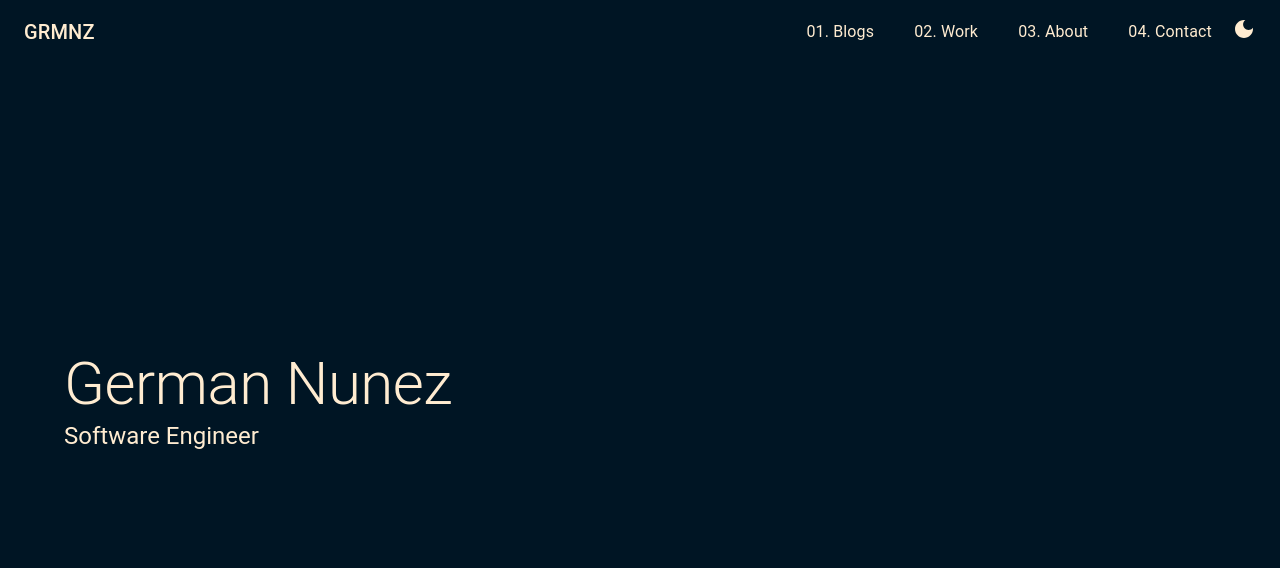
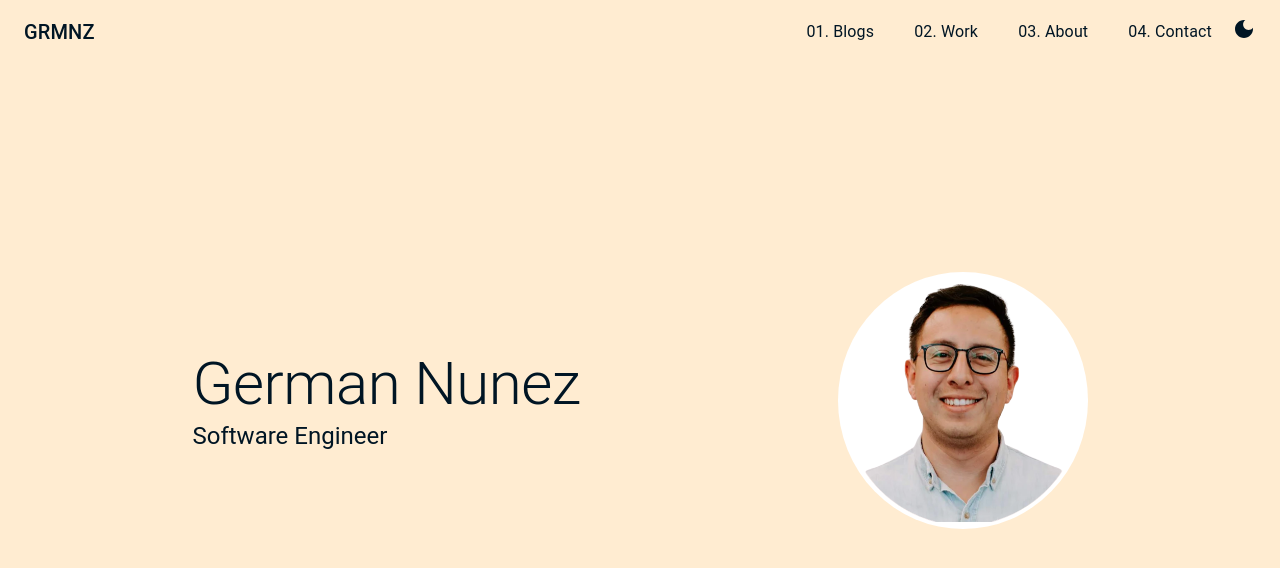
Before and after one commit to Germs31/summersalt-client, a React (Create React App) app: page / in a window 1280 px wide. Shown: the top 568 px of the page. Built offline with nearby package versions, Linux system fonts and the light colour scheme; a web font is replaced by a local one.

Commit message:
more theme work, light dark mode, update landing, context api debugging

```diff
--- a/src/App.tsx
+++ b/src/App.tsx
@@ -1,4 +1,4 @@
-import React from 'react';
+import React, { useState } from 'react';
 // React Router
 import {Routes, Route} from 'react-router'
 // Pages
@@ -9,28 +9,34 @@ import Contact from './pages/Contact'
 import Work from './pages/Work'
 // Components
 import Layout from './components/Layout'
-// MUI
-import { Button } from '@mui/material'
 // MUI Style and Theme
-import { ThemeProvider, CssBaseline } from "@mui/material";
-import { appTheme } from "./theme";
+import { ThemeProvider, CssBaseline, createTheme } from "@mui/material";
+import { lightAppTheme } from './themes/light'
+import { darkAppTheme } from './themes/dark'
+
 
 function App() {
+
+  const [ mode, setMode ] = useState<string>("light")
+
+  const theme = React.useMemo(
+    () => createTheme(mode === "light" ? lightAppTheme : darkAppTheme),
+    [mode]
+  )
+
   return (
-    <ThemeProvider theme={appTheme}>
-      <CssBaseline enableColorScheme/>
+    <ThemeProvider theme={theme}>
+      <CssBaseline enableColorScheme />
       <div className="app">
-      {/* <Button color="primary" variant="contained">hi</Button>
-      <Button color="secondary" variant="contained">bye</Button> */}
-            <Routes>
-              <Route element={<Layout/>}>
-                <Route path="/" element={<Landing/>}/>
-                <Route path='/about' element={<About/>}/>
-                <Route path='/blogs' element={<Blogs/>}/>
-                <Route path='/contact' element={<Contact/>}/>
-                <Route path='/work' element={<Work/>}/>
-              </Route>
-            </Routes>
+        <Routes>
+          <Route element={<Layout />}>
+            <Route path="/" element={<Landing />} />
+            <Route path="/about" element={<About />} />
+            <Route path="/blogs" element={<Blogs />} />
+            <Route path="/contact" element={<Contact />} />
+            <Route path="/work" element={<Work />} />
+          </Route>
+        </Routes>
       </div>
     </ThemeProvider>
   );
--- /dev/null
+++ b/src/context/StateProvider.ts
@@ -0,0 +1,37 @@
+import React, { useContext, useReducer } from 'react'
+
+const defaultState = {
+    user: {}
+}
+
+export const StateContext = React.createContext<any | {}> ({})
+
+export const AppState = () => {
+    const [ state = defaultState, dispatch ] = useContext(StateContext)
+    return {
+        applicationState: state,
+        setUser
+    }
+
+    function setUser(user: any) {
+        dispatch({type: "SET_USER", payload: user})
+    }
+}
+
+export const appReducer = ( state: any, action: any) => {
+    switch(action.type){
+        case "SET_USER":
+            return {...state, user: action.payload}
+        default:
+            return state
+    }
+}
+
+// export const StateProvider = (props: any) => {
+//     return (
+//         <></>
+//         // <StateContext.Provider value={ useReducer(appReducer, defaultState)}>
+//         //     {props.children}
+//         // </StateContext.Provider>
+//     )
+// }
--- a/src/index.tsx
+++ b/src/index.tsx
@@ -3,12 +3,15 @@ import ReactDOM from 'react-dom/client';
 import './index.css';
 import App from './App';
 import { BrowserRouter } from "react-router-dom";
+// import { StateProvider } from './context/StateProvider'
 
 const root = ReactDOM.createRoot(
   document.getElementById('root') as HTMLElement
 );
 root.render(
-  <BrowserRouter>
-    <App />
-  </BrowserRouter>
+  <React.StrictMode>
+    <BrowserRouter>
+        <App />
+    </BrowserRouter>
+  </React.StrictMode>
 );
--- a/src/pages/Landing.tsx
+++ b/src/pages/Landing.tsx
@@ -6,7 +6,12 @@ import {
     Box
 } from '@mui/material'
 // Styles
-import { StyledLandingContainer } from '../styles/landingStyles'
+import {
+    StyledLandingContainer,
+    StyledImgContainer
+} from '../styles/landingStyles'
+// Img
+import PorfileImg from '../assets/headshot_nobg.png'
 
 const Landing = () => {
     return (
@@ -15,9 +20,9 @@ const Landing = () => {
                 <Typography variant="h2">German Nunez</Typography>
                 <Typography variant="h5">Software Engineer</Typography>
             </Box>
-            <Box>
-
-            </Box>
+            <StyledImgContainer>
+                <img src={PorfileImg} alt="german nunez selfie" />
+            </StyledImgContainer>
         </StyledLandingContainer>
     )
 }
--- a/src/styles/landingStyles.ts
+++ b/src/styles/landingStyles.ts
@@ -2,7 +2,9 @@
 import { styled } from '@mui/material/styles';
 import {
     Container,
-    ContainerProps
+    ContainerProps,
+    Box,
+    BoxProps
 } from "@mui/material"
 
 export const StyledLandingContainer = styled(Container)<ContainerProps>(({ theme }) => ({
@@ -10,5 +12,15 @@ export const StyledLandingContainer = styled(Container)<ContainerProps>(({ theme
     width: "100%",
     display: "flex",
     alignItems: "center",
-    padding: 0
+    padding: 0,
+    justifyContent: "space-around"
 }));
+
+export const StyledImgContainer = styled(Box)<BoxProps>(({ theme }) => ({
+    '& img':{
+        height: "250px",
+        width: "250px",
+    },
+    borderRadius: "50%",
+    background: theme.palette.common.white
+}));
--- a/src/styles/layoutStyles.ts
+++ b/src/styles/layoutStyles.ts
@@ -7,11 +7,11 @@ import {
 
 export const StyledAppBar = styled(AppBar)<AppBarProps>(({ theme }) => ({
     background: theme.palette.primary.main,
-    color: "#FFECD1",
+    color: theme.palette.secondary.main,
     fontWeight: "bold"
 }));
 export const StyledLayoutContainer = styled('div')(({ theme }) => ({
-    background: "#001524",
-    color: "#FFECD1",
+    background: theme.palette.primary.main,
+    color: theme.palette.secondary.main,
     fontWeight: "bold",
 }));
--- a/src/theme.ts
+++ /dev/null
@@ -1,12 +0,0 @@
-import { createTheme } from "@mui/material/styles";
-
-export const appTheme = createTheme({
-  palette: {
-    primary: {
-        main: "#001524"
-    },
-    secondary: {
-        main: "#FFECD1"
-    },
-  }
-});
--- /dev/null
+++ b/src/themes/dark.ts
@@ -0,0 +1,18 @@
+import { createTheme } from "@mui/material/styles";
+
+
+export const darkAppTheme = createTheme({
+  palette: {
+    mode: "dark",
+    common: {
+      black: "#000",
+      white: "#fff",
+    },
+    primary: {
+      main: "#001524",
+    },
+    secondary: {
+      main: "#FFECD1",
+    },
+  },
+});
--- /dev/null
+++ b/src/themes/light.ts
@@ -0,0 +1,18 @@
+import { createTheme } from "@mui/material/styles";
+
+
+export const lightAppTheme = createTheme({
+    palette: {
+        mode: "light",
+        common: {
+            black: "#000",
+            white: "#fff",
+        },
+        primary: {
+            main: "#FFECD1",
+        },
+        secondary: {
+            main: "#001524",
+        },
+    },
+});
```
Also changed, not shown: src/assets/headshot_nobg.png (added).
